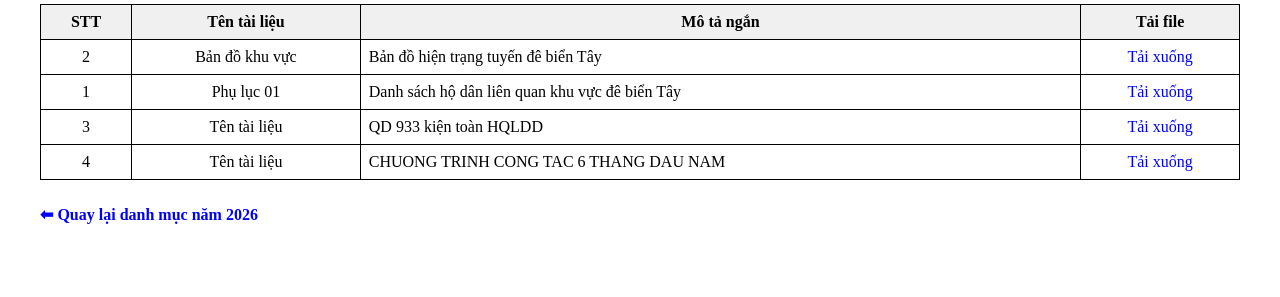
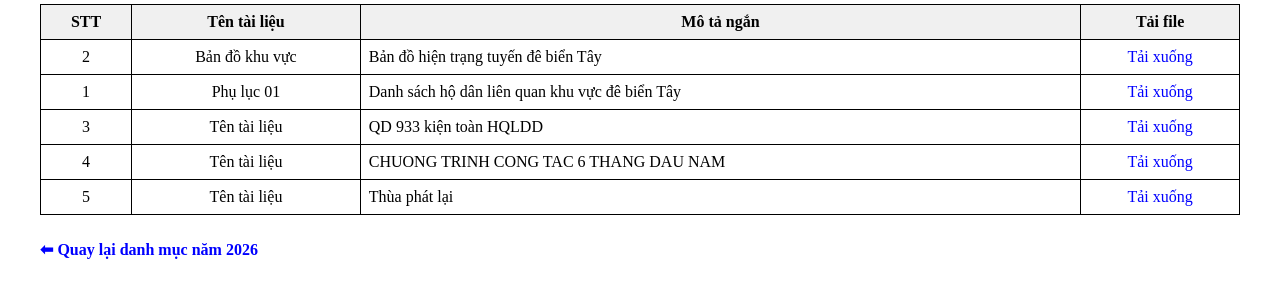
Before and after one commit to leminhvu-cm/leminhvu-cm.github.io, a plain HTML site: page 2026/Van-ban-kem-theo/index.html in a window 1280 px wide. Shown: the part 135-432 px from the top of the page. Drawn offline with Linux system fonts and the light colour scheme.

Commit message:
Update index.html

```diff
--- a/2026/Van-ban-kem-theo/index.html
+++ b/2026/Van-ban-kem-theo/index.html
@@ -84,7 +84,8 @@
     <td>
         <a href="QD-933-20250519-KIEN-TOAN-SAP-XEP-HQLDD.pdf" target="_blank">Tải xuống</a>
     </td>
-</tr><tr>
+</tr>
+    <tr>
     <td>4</td>
     <td>Tên tài liệu</td>
     <td class="trichyeu">
@@ -93,6 +94,16 @@
     <td>
         <a href="CTr-TU-08-20251209-CONG-TAC-6THANG-DAU-NAM.pdf" target="_blank">Tải xuống</a>
     </td>
+</tr></tr>
+    <tr>
+    <td>5</td>
+    <td>Tên tài liệu</td>
+    <td class="trichyeu">
+        Thùa phát lại
+    </td>
+    <td>
+        <a href="CV-8476-BTP-20251223-DANG-KY-THAM-DU-NGHE-THUA-PHAT-LAI.pdf" target="_blank">Tải xuống</a>
+    </td>
 </tr>
 </table>
 
```
